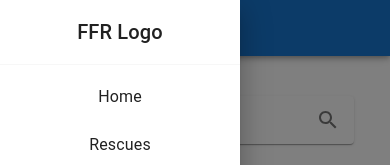
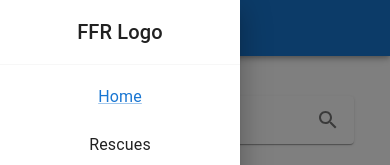
Before and after one commit to stacieherrington/friends-fur-real, a React (Create React App) app in the folder ghi/: page / in a window 390 px wide. Both pictures are taken after a click on the button 24 px from the left and 28 px from the top of the page. Shown: the top 165 px of the page. Built offline with nearby package versions, Linux system fonts and the light colour scheme.

Commit message:
Home links now work.

```diff
--- a/ghi/src/DrawerAppBar.js
+++ b/ghi/src/DrawerAppBar.js
@@ -76,11 +76,13 @@ function DrawerAppBar(props) {
       </Typography>
       <Divider />
       <List>
+        <Link href="/">
           <ListItem disablePadding>
             <ListItemButton sx={{ textAlign: 'center' }}>
               <ListItemText primary={"Home"} />
             </ListItemButton>
           </ListItem>
+        </Link>
         <ListItem disablePadding>
           <ListItemButton onClick={handleMenu3} sx={{ textAlign: 'center' }}>
             <ListItemText primary={"Rescues"} />
@@ -170,9 +172,11 @@ function DrawerAppBar(props) {
             FFR Logo
           </Typography>
           <Box sx={{ display: { xs: 'none', sm: 'block' } }}>
+            <Link href="/">
               <Button sx={{ color: '#fff' }}>
                 {"Home"}
               </Button>
+            </Link>
             <Button onClick={handleMenu1} sx={{ color: '#fff' }}>
               {"Rescues"}
             </Button>
```
Lines whose indentation alone changed are shown as unchanged.
